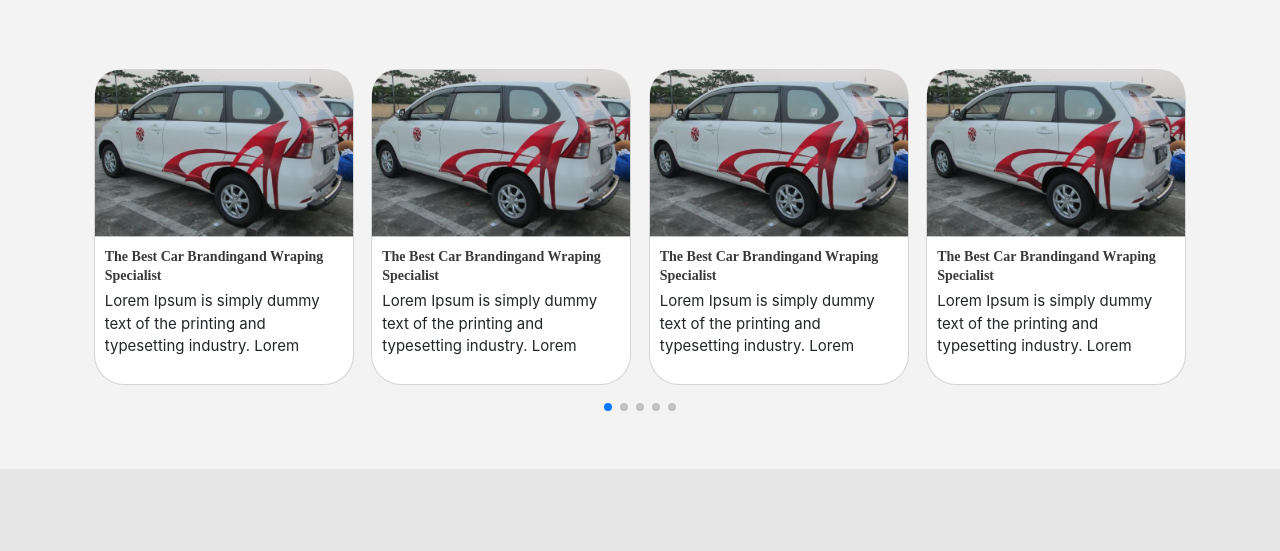
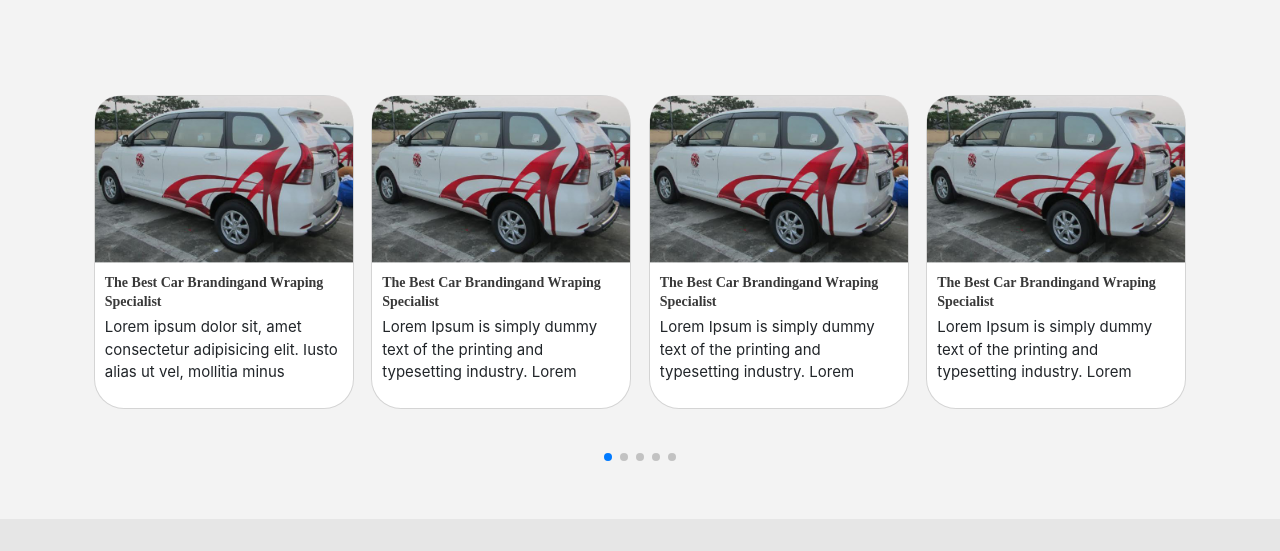
Before and after one commit to Ricky-hentama/stickerin, a plain HTML site: page index.html in a window 1280 px wide. Shown: the part 1427-1978 px from the top of the page. Drawn offline with nearby package versions, Linux system fonts and the light colour scheme.

Commit message:
scroll card text

```diff
--- a/asset/style/style.css
+++ b/asset/style/style.css
@@ -148,7 +148,7 @@ a {
 
 /* section 2 */
 #news {
-  height: 550px;
+  height: 600px;
   background: #f3f3f3 0% 0% no-repeat padding-box;
   padding: 30px 0px;
   text-align: center;
@@ -176,7 +176,8 @@ a {
 
   margin: 0px auto;
   max-width: 1100px;
-  height: 400px;
+  height: 450px;
+
 }
 
 .card {
@@ -185,6 +186,8 @@ a {
   background: #ffffff 0% 0% no-repeat padding-box;
   border-radius: 30px;
   max-width: 260px;
+
+
 }
 
 
@@ -194,16 +197,20 @@ a {
   letter-spacing: 0px;
   color: #393939;
   margin-bottom: 5px;
+
 }
 
 .card-text {
   font-size: 15px;
   font-family: -apple-system, BlinkMacSystemFont, "Segoe UI", Roboto, Oxygen,
     Ubuntu, Cantarell, "Open Sans", "Helvetica Neue", sans-serif;
+  max-height: 66px;
+  overflow: scroll;
 }
 
 .card-body {
   padding: 10px;
+
 }
 
 /* swiper js */
--- a/index.html
+++ b/index.html
@@ -175,8 +175,9 @@
               <div class="card-body">
                 <p class="card-title">The Best Car Brandingand Wraping Specialist</p>
 
-                <p class="card-text">Lorem Ipsum is simply dummy text of the printing and typesetting industry.
-                  Lorem</p>
+                <p class="card-text">Lorem ipsum dolor sit, amet consectetur adipisicing elit. Iusto alias ut vel,
+                  mollitia minus repudiandae neque obcaecati qui vero ipsum quos, facilis ipsam natus dicta voluptatibus
+                  repellendus eveniet dolorum laborum?</p>
                 </p>
               </div>
             </div>
```
